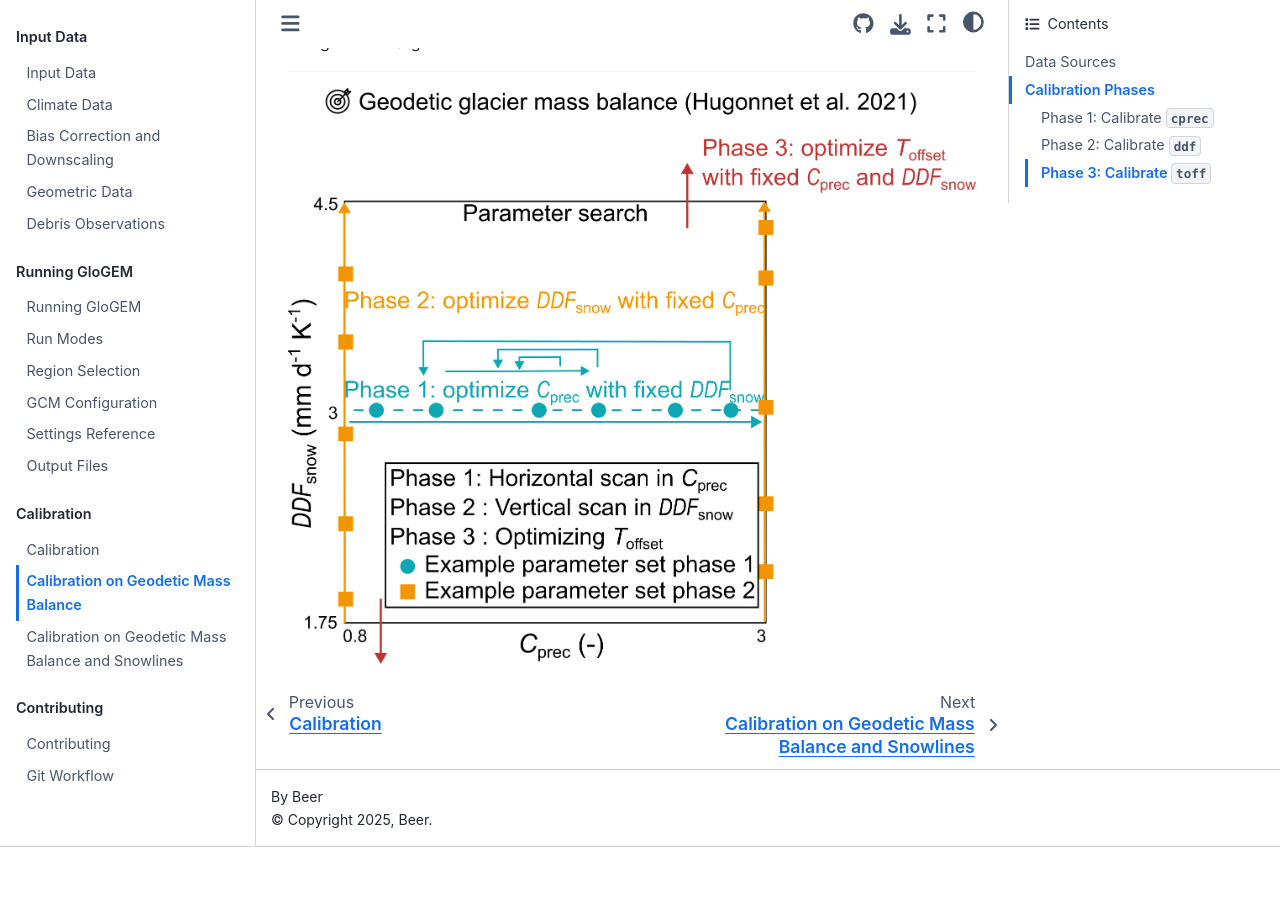
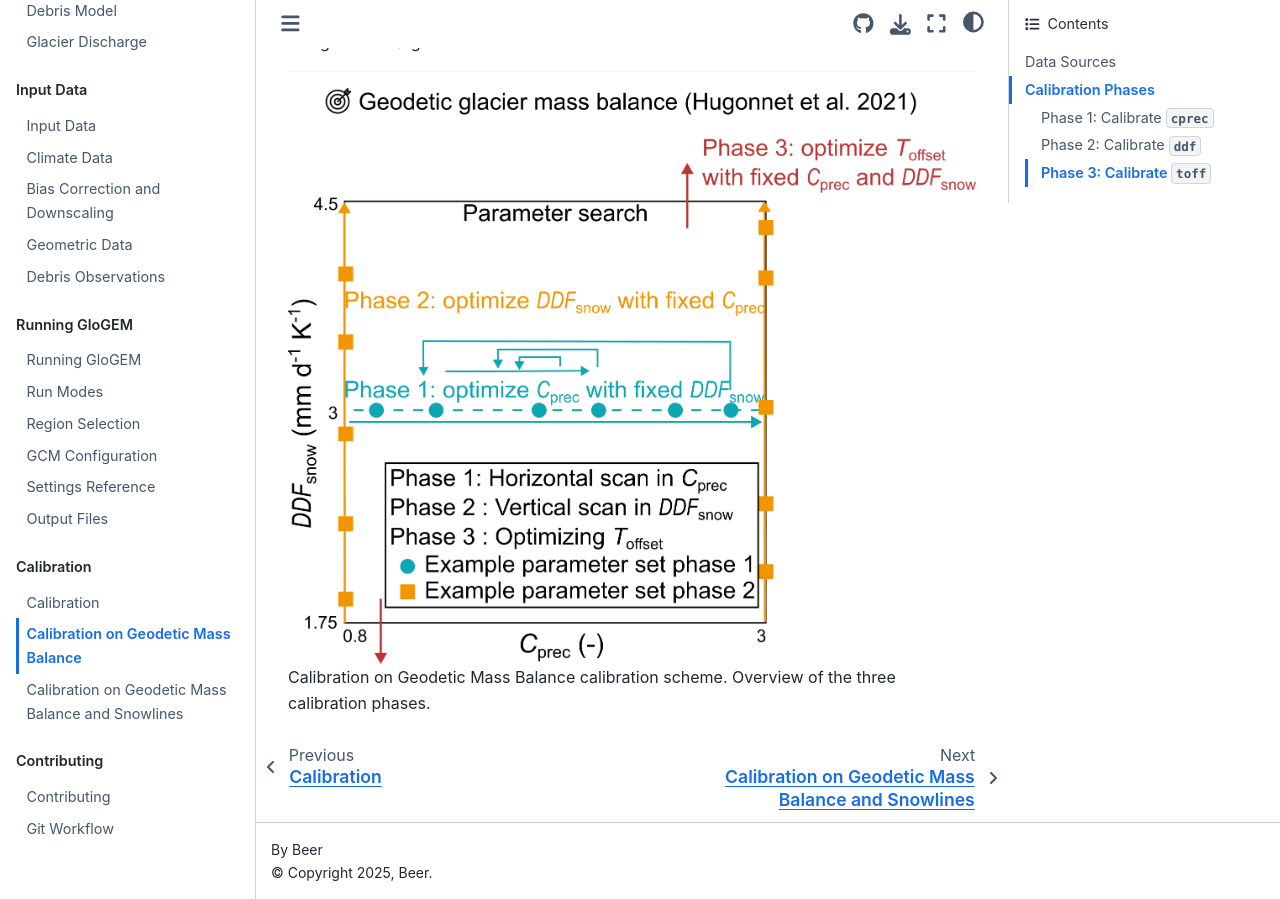
Before and after one commit to eth-vaw-glaciology/GloGEM-doc-temp, a Sphinx documentation site: the page built from docs/source/calibration/geodetic.md, in a window 1280 px wide and 900 px high, scrolled down 1523 px. Built offline with Sphinx 7.4.7 and the Sphinx Book theme 1.1.4, drawn with Linux system fonts in a browser that asks for light colours; before the commit the page ends 2370 px from its top, so only the background shows below that.

Commit message:
adding caption

```diff
--- a/docs/source/calibration/geodetic.md
+++ b/docs/source/calibration/geodetic.md
@@ -45,3 +45,4 @@ Each glacier is calibrated individually using the reanalysis product specified i
 
 ---
 ![Calibration on Geodetic Mass Balance calibration scheme. Overview of the three calibration phases.](../images/conceptual_calibration_sketch_gmb.png)
+Calibration on Geodetic Mass Balance calibration scheme. Overview of the three calibration phases.
```
